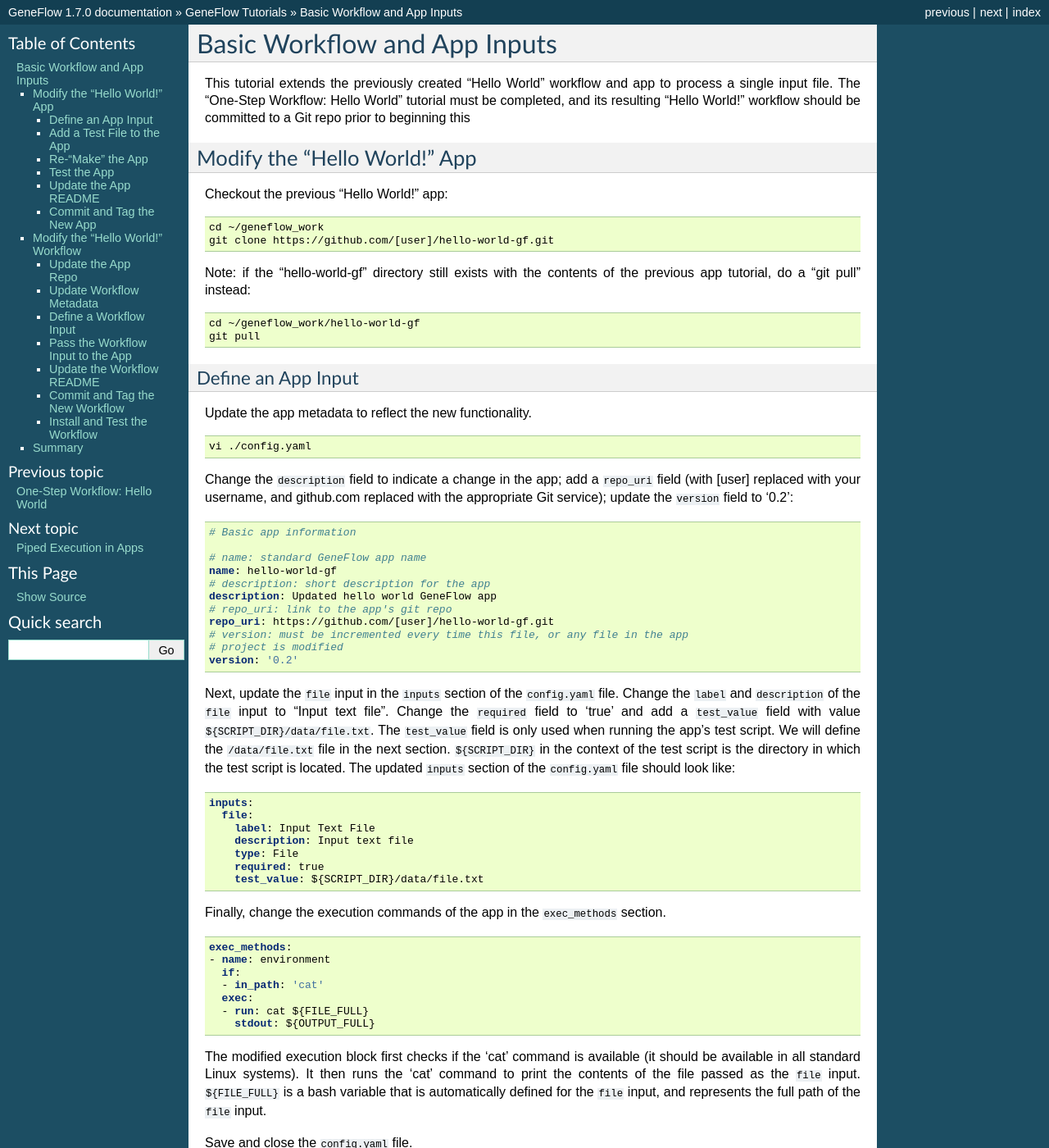
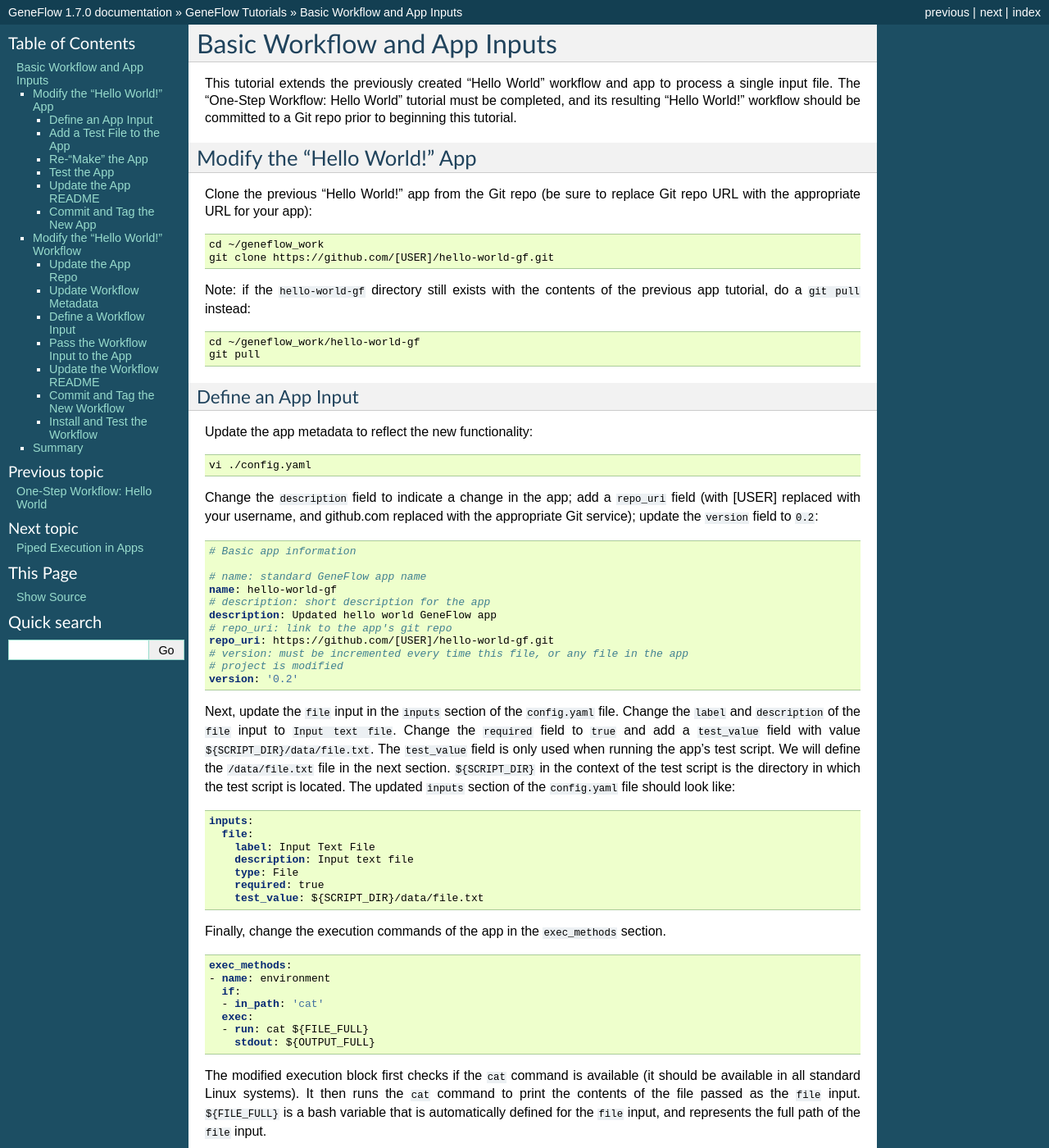
Before and after one commit to CDCgov/geneflow, a Sphinx documentation site: the page built from docs/chapters/tutorials/basic-input.rst, in a window 1280 px wide and 1400 px high. Shown: the whole window at 82% size. Built offline with Sphinx 7.4.7, drawn with Linux system fonts in a browser that asks for light colours; some of the changed text lies outside the part shown.

Commit message:
update basic input tutorial

```diff
--- a/docs/chapters/tutorials/basic-input.rst
+++ b/docs/chapters/tutorials/basic-input.rst
@@ -3,19 +3,19 @@
 Basic Workflow and App Inputs
 =============================
 
-This tutorial extends the previously created "Hello World" workflow and app to process a single input file. The "One-Step Workflow: Hello World" tutorial must be completed, and its resulting "Hello World!" workflow should be committed to a Git repo prior to beginning this
+This tutorial extends the previously created "Hello World" workflow and app to process a single input file. The "One-Step Workflow: Hello World" tutorial must be completed, and its resulting "Hello World!" workflow should be committed to a Git repo prior to beginning this tutorial.
 
 Modify the "Hello World!" App
 -----------------------------
 
-Checkout the previous "Hello World!" app:
+Clone the previous "Hello World!" app from the Git repo (be sure to replace Git repo URL with the appropriate URL for your app):
 
 .. code-block:: text
 
     cd ~/geneflow_work
-    git clone https://github.com/[user]/hello-world-gf.git
+    git clone https://github.com/[USER]/hello-world-gf.git
 
-Note: if the "hello-world-gf" directory still exists with the contents of the previous app tutorial, do a "git pull" instead:
+Note: if the ``hello-world-gf`` directory still exists with the contents of the previous app tutorial, do a ``git pull`` instead:
 
 .. code-block:: text
 
@@ -25,14 +25,13 @@
 Define an App Input
 ~~~~~~~~~~~~~~~~~~~
 
-Update the app metadata to reflect the new functionality.
-
+Update the app metadata to reflect the new functionality:
 
 .. code-block:: text
 
     vi ./config.yaml
 
-Change the ``description`` field to indicate a change in the app; add a ``repo_uri`` field (with [user] replaced with your username, and github.com replaced with the appropriate Git service); update the ``version`` field to '0.2':
+Change the ``description`` field to indicate a change in the app; add a ``repo_uri`` field (with [USER] replaced with your username, and github.com replaced with the appropriate Git service); update the ``version`` field to ``0.2``:
 
 .. code-block:: yaml
 
@@ -43,12 +42,12 @@
     # description: short description for the app
     description: Updated hello world GeneFlow app
     # repo_uri: link to the app's git repo
-    repo_uri: https://github.com/[user]/hello-world-gf.git
+    repo_uri: https://github.com/[USER]/hello-world-gf.git
     # version: must be incremented every time this file, or any file in the app
     # project is modified
     version: '0.2'
 
-Next, update the ``file`` input in the ``inputs`` section of the ``config.yaml`` file. Change the ``label`` and ``description`` of the ``file`` input to "Input text file". Change the ``required`` field to 'true' and add a ``test_value`` field with value ``${SCRIPT_DIR}/data/file.txt``. The ``test_value`` field is only used when running the app's test script. We will define the ``/data/file.txt`` file in the next section. ``${SCRIPT_DIR}`` in the context of the test script is the directory in which the test script is located. The updated ``inputs`` section of the ``config.yaml`` file should look like:
+Next, update the ``file`` input in the ``inputs`` section of the ``config.yaml`` file. Change the ``label`` and ``description`` of the ``file`` input to ``Input text file``. Change the ``required`` field to ``true`` and add a ``test_value`` field with value ``${SCRIPT_DIR}/data/file.txt``. The ``test_value`` field is only used when running the app's test script. We will define the ``/data/file.txt`` file in the next section. ``${SCRIPT_DIR}`` in the context of the test script is the directory in which the test script is located. The updated ``inputs`` section of the ``config.yaml`` file should look like:
 
 .. code-block:: yaml
 
@@ -72,14 +71,14 @@
       - run: cat ${FILE_FULL}
         stdout: ${OUTPUT_FULL}
 
-The modified execution block first checks if the 'cat' command is available (it should be available in all standard Linux systems). It then runs the 'cat' command to print the contents of the file passed as the ``file`` input. ``${FILE_FULL}`` is a bash variable that is automatically defined for the ``file`` input, and represents the full path of the ``file`` input.
+The modified execution block first checks if the ``cat`` command is available (it should be available in all standard Linux systems). It then runs the ``cat`` command to print the contents of the file passed as the ``file`` input. ``${FILE_FULL}`` is a bash variable that is automatically defined for the ``file`` input, and represents the full path of the ``file`` input.
 
 Save and close the ``config.yaml`` file.
 
 Add a Test File to the App
 ~~~~~~~~~~~~~~~~~~~~~~~~~~
 
-Previously, we added a file called ``file.txt`` to the test folder. Modify this file so that it contains the string "Hello World File Contents!":
+Previously, we added a file called ``file.txt`` to the test folder. Modify this file so that it contains the string ``Hello World File Contents!``:
 
 .. code-block:: text
 
@@ -127,16 +126,16 @@
 
 .. code-block:: text
 
-    CMD=/home/[user]/geneflow_work/hello-world-gf/test/../assets/hello-world-gf.sh --file="/home/[user]/geneflow_work/hello-world-gf/test/data/file.txt" --output="output.txt" --exec_method="auto"
-    File: /home/[user]/geneflow_work/hello-world-gf/test/data/file.txt
+    CMD=/home/[USER]/geneflow_work/hello-world-gf/test/../assets/hello-world-gf.sh --file="/home/[USER]/geneflow_work/hello-world-gf/test/data/file.txt" --output="output.txt" --exec_method="auto"
+    File: /home/[USER]/geneflow_work/hello-world-gf/test/data/file.txt
     Output: output.txt
     Execution Method: auto
     Detected Execution Method: environment
-    CMD=cat /home/[user]/geneflow_work/hello-world-gf/test/data/file.txt  >"/home/[user]/geneflow_work/hello-world-gf/test/output.txt"
+    CMD=cat /home/[USER]/geneflow_work/hello-world-gf/test/data/file.txt  >"/home/[USER]/geneflow_work/hello-world-gf/test/output.txt"
     Exit code: 0
     Exit code: 0
 
-The ``output.txt`` file should have been created in the test directory with the text "Hello World File Contents!". View it with:
+The ``output.txt`` file should have been created in the test directory with the text ``Hello World File Contents!``. View it with:
 
 .. code-block:: text
 
@@ -151,7 +150,7 @@
 Update the App README
 ~~~~~~~~~~~~~~~~~~~~~
 
-Update the app README.rst file to reflect changes to the app:
+Update the app ``README.rst`` file to reflect changes to the app:
 
 .. code-block:: text
 
@@ -202,9 +201,9 @@
 .. code-block:: text
 
     cd ~/geneflow_work
-    git clone https://github.com/[user]/hello-world-workflow-gf.git
+    git clone https://github.com/[USER]/hello-world-workflow-gf.git
 
-Note: if the "hello-world-workflow-gf" directory still exists with the contents of the previous workflow tutorial, do a "git pull" instead:
+Note: if the ``hello-world-workflow-gf`` directory still exists with the contents of the previous workflow tutorial, do a ``git pull`` instead:
 
 .. code-block:: text
 
@@ -226,19 +225,19 @@
 .. code-block:: text
 
     - name: hello-world
-      repo: https://github.com/[user]/hello-world-gf.git
+      repo: https://github.com/[USER]/hello-world-gf.git
       tag: '0.2'
       folder: hello-world-gf-0.2
       asset: none
 
-Be sure to replace the ``repo`` field with the appropriate Git url, and update ``tag`` and ``folder`` to reflect the '0.2' version of the app we just committed.
+Be sure to replace the ``repo`` field with the appropriate Git url, and update ``tag`` and ``folder`` to reflect the ``0.2`` version of the app we just committed.
 
 Save and close the ``apps-repo.yaml`` file.
 
 Update Workflow Metadata
 ~~~~~~~~~~~~~~~~~~~~~~~~
 
-Update the workflow metadata by incrementing the version number to '0.2':
+Update the workflow metadata by incrementing the version number to ``0.2``:
 
 .. code-block:: text
 
@@ -285,7 +284,7 @@
 Update the Workflow README
 ~~~~~~~~~~~~~~~~~~~~~~~~~~
 
-Update the README.rst file to reflect the new workflow input:
+Update the ``README.rst`` file to reflect the new workflow input:
 
 .. code-block:: text
 
@@ -336,7 +335,7 @@
     cd ~/geneflow_work
     geneflow install-workflow -g https://github.com/[USER]/hello-world-workflow-gf.git -c --make_apps ./test-workflow-0.2
 
-This command installs the updated "Hello World!" one-step workflow, and its updated "Hello World!" app into the directory "test-workflow-0.2". Remember to replace the Git URL with the URL to which you committed the workflow.
+This command installs the updated "Hello World!" one-step workflow, and its updated "Hello World!" app into the directory ``test-workflow-0.2``. Remember to replace the Git URL with the URL to which you committed the workflow.
 
 Test the workflow to validate its functionality:
 
@@ -344,15 +343,15 @@
 
     geneflow run -d output_uri=output -d inputs.file=./test-workflow-0.2/data/test.txt ./test-workflow-0.2
 
-This command runs the workflow in the "test-workflow-0.2" directory using the test data and copies the output to the "output" directory.
+This command runs the workflow in the ``test-workflow-0.2`` directory using the test data and copies the output to the ``output`` directory.
 
-Once complete, you should see a file called "output.txt" with the same text as the input test.txt file, "Test Hello World!":
+Once complete, you should see a file called ``output.txt`` with the same text as the input ``test.txt`` file, ``Test Hello World!``:
 
 .. code-block:: text
 
     cat ./output/geneflow-job-[JOB ID]/hello/output.txt
 
-Be sure to replace ``[JOB ID]`` with the ID of the GeneFlow job. The job ID is a randomly generated string and ensures that workflow jobs do not overwrite existing job output. You should see the following text in the "output.txt" file:
+Be sure to replace ``[JOB ID]`` with the ID of the GeneFlow job. The job ID is a randomly generated string and ensures that workflow jobs do not overwrite existing job output. You should see the following text in the ``output.txt`` file:
 
 .. code-block:: text
 
```
